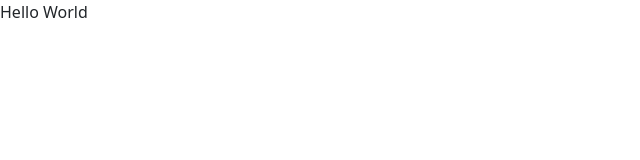
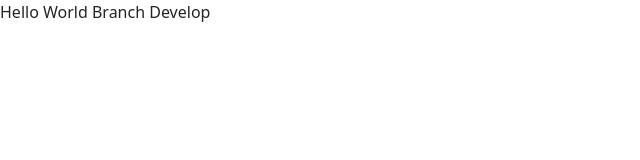
Before and after one commit to rahmanmue/mini-project_muhammad-rahman, a React (Create React App) app in the folder dikasir/: page / in a window 1280 px wide. Shown: the top 160 px of the page, without its empty margins (0-640 px from the left). Built offline with nearby package versions, Linux system fonts and the light colour scheme.

Commit message:
add first miniprojek on branch develop

```diff
--- a/dikasir/src/App.js
+++ b/dikasir/src/App.js
@@ -1,7 +1,7 @@
 import "./App.css";
 
 function App() {
-  return <div>Hello World</div>;
+  return <div>Hello World Branch Develop</div>;
 }
 
 export default App;
```
